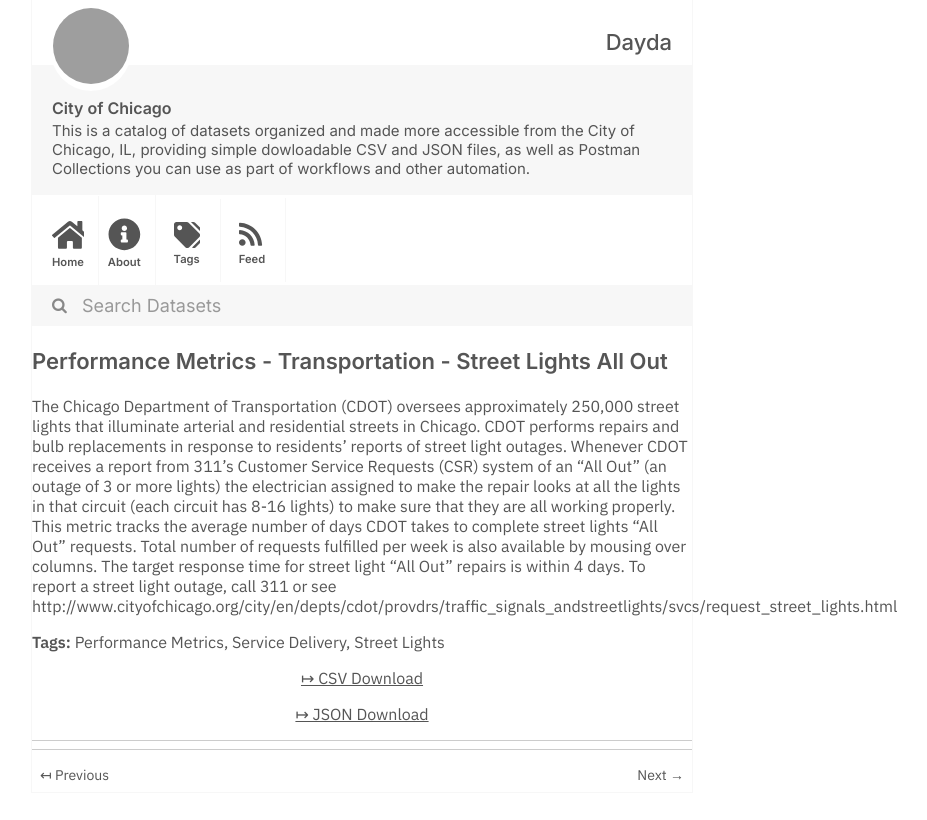
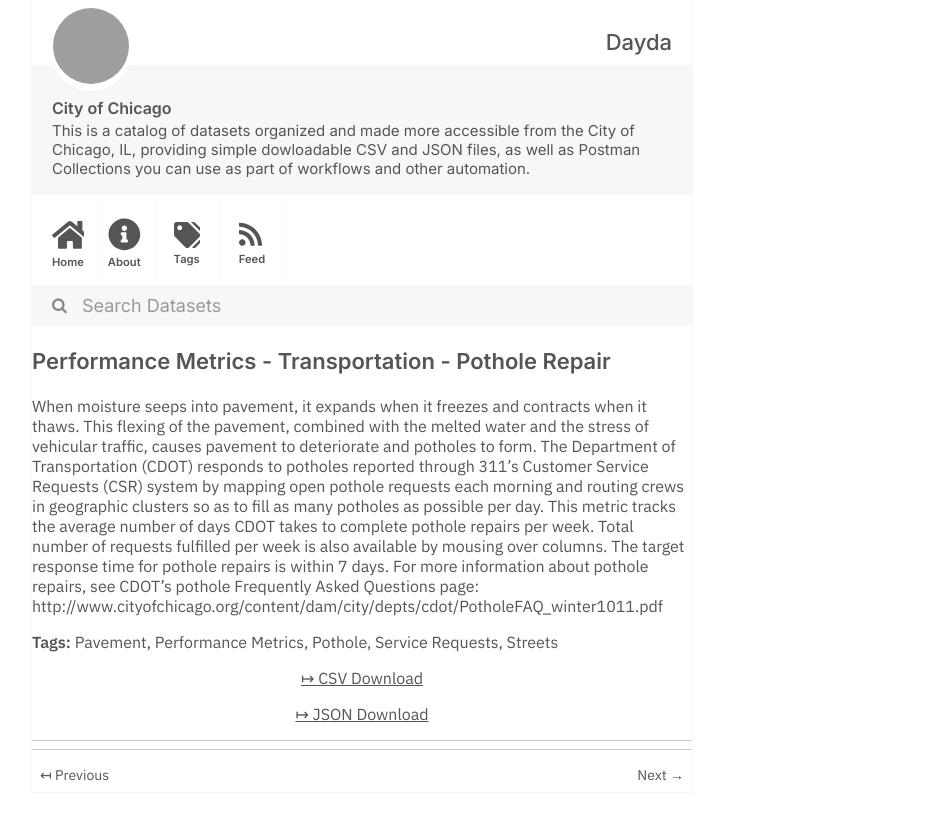
Before and after one commit to dayda-entities/city-of-chicago, a Jekyll site: the page built from _posts/2020-11-10-performance-metrics-transporta.md, in a window 1280 px wide, cut to the strip 0-820 px from the top of the page. Shown: the whole strip, without its empty margins (278-1205 px from the left). Built offline with Jekyll 4.4.1, drawn with Linux system fonts in a browser that asks for light colours; grey boxes are pictures that could not be loaded.

```diff
--- a/_posts/2020-11-10-performance-metrics-transporta.md
+++ b/_posts/2020-11-10-performance-metrics-transporta.md
@@ -1,20 +1,22 @@
 ---
-title: Performance Metrics - Transportation - Street Lights All Out
-created: '2020-11-10T16:55:14.007803'
-modified: '2020-11-10T16:55:14.007813'
+title: Performance Metrics - Transportation - Pothole Repair
+created: '2020-11-10T16:55:21.947086'
+modified: '2020-11-10T16:55:21.947097'
 state: active
 type: dataset
 tags:
+  - Pavement
   - Performance Metrics
-  - Service Delivery
-  - Street Lights
+  - Pothole
+  - Service Requests
+  - Streets
 groups:
   - Local Government
 csv_url: >-
-  https://data.cityofchicago.org/api/views/phrs-x2nm/rows.csv?accessType=DOWNLOAD
+  https://data.cityofchicago.org/api/views/sbt5-2ec8/rows.csv?accessType=DOWNLOAD
 json_url: >-
-  https://data.cityofchicago.org/api/views/phrs-x2nm/rows.json?accessType=DOWNLOAD
+  https://data.cityofchicago.org/api/views/sbt5-2ec8/rows.json?accessType=DOWNLOAD
 layout: post
 
 ---
-The Chicago Department of Transportation (CDOT) oversees approximately 250,000 street lights that illuminate arterial and residential streets in Chicago. CDOT performs repairs and bulb replacements in response to residents’ reports of street light outages. Whenever CDOT receives a report from 311’s Customer Service Requests (CSR) system of an “All Out” (an outage of 3 or more lights) the electrician assigned to make the repair looks at all the lights in that circuit (each circuit has 8-16 lights) to make sure that they are all working properly.  This metric tracks the average number of days CDOT takes to complete street lights “All Out” requests.   Total number of requests fulfilled per week is also available by mousing over columns.  The target response time for street light “All Out” repairs is within 4 days.  To report a street light outage, call 311 or see http://www.cityofchicago.org/city/en/depts/cdot/provdrs/traffic_signals_andstreetlights/svcs/request_street_lights.html
+When moisture seeps into pavement, it expands when it freezes and contracts when it thaws.  This flexing of the pavement, combined with the melted water and the stress of vehicular traffic, causes pavement to deteriorate and potholes to form.  The Department of Transportation (CDOT) responds to potholes reported through 311’s Customer Service Requests (CSR) system by mapping open pothole requests each morning and routing crews in geographic clusters so as to fill as many potholes as possible per day.  This metric tracks the average number of days CDOT takes to complete pothole repairs per week.   Total number of requests fulfilled per week is also available by mousing over columns.  The target response time for pothole repairs is within 7 days.  For more information about pothole repairs, see CDOT’s pothole Frequently Asked Questions page: http://www.cityofchicago.org/content/dam/city/depts/cdot/PotholeFAQ_winter1011.pdf
```
